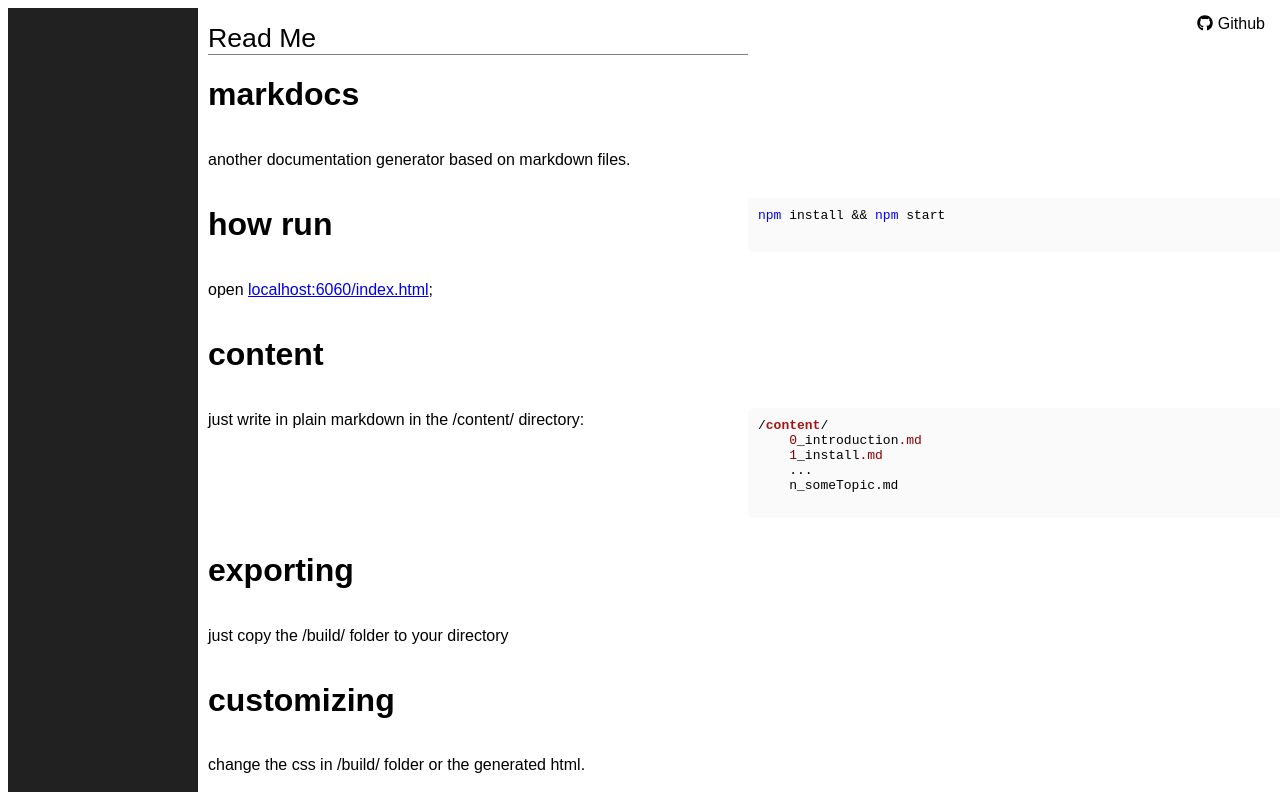
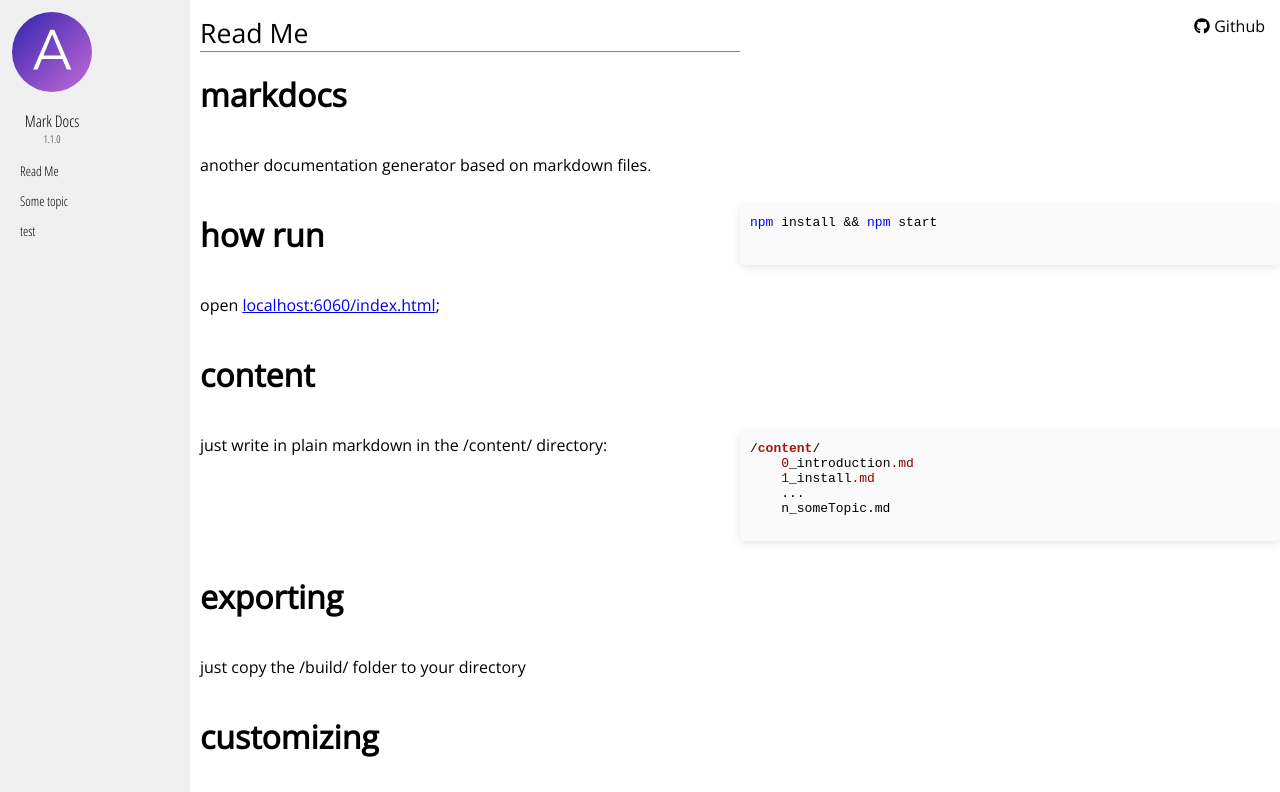
Before and after one commit to lucascassiano/markdocs, a website: page build/index.html in a window 1280 px wide. Shown: the top 792 px of the page. Drawn offline with nearby package versions, Linux system fonts and the light colour scheme.

Commit message:
light ui

```diff
--- a/build/index.html
+++ b/build/index.html
@@ -6,6 +6,7 @@
     <script src="http://cdnjs.cloudflare.com/ajax/libs/highlight.js/9.12.0/highlight.min.js"></script>
     <link rel="stylesheet" href="vs.css">
     <script defer src="https://use.fontawesome.com/releases/v5.0.6/js/all.js"></script>
+    <link href="https://fonts.googleapis.com/css?family=Open+Sans|Open+Sans+Condensed:300&display=swap" rel="stylesheet">
 </head>
 
 <body>
--- a/build/style.css
+++ b/build/style.css
@@ -1,22 +1,24 @@
 body {
-    font-family: Arial, Helvetica, sans-serif;
+    font-family: 'Open Sans', sans-serif;
     padding: 0px;
     width: 100%;
     height: 100%;
     display: grid;
     grid-template-columns: minmax(200px, 10%) auto;
+    margin:0px;
 }
 
 .sidebar {
-    background: #212121;
-    color: #FFF;
-    float: left;
+    background: #f0f0f0;
+    color: #212121;
     height: 100%;
     padding: 12px;
-    display: block;
+    display: flex;
+    flex-direction: column;
     align-content: center;
     text-align: center;
     margin-right: 10px;
+    font-family: 'Open Sans Condensed', sans-serif;
 }
 
 .sidebar-content {
@@ -24,7 +26,7 @@ body {
 }
 
 .sidebar-content .logo>img {
-    max-width: 100px;
+    max-width: 80px;
 }
 
 .sidebar-content>ul {
@@ -47,17 +49,17 @@ body {
 }
 
 .sidebar-content>ul>li>a {
-    color: #f0f0f0;
+    color: #000;
     text-decoration: none;
 }
 
 .name {
-    margin-top: 10px;
-    color: #F0f0f0;
+    margin-top: 18px;
+    color: #000;
 }
 
 .version {
-    color: #aaa;
+    color: #333;
     font-size: 8pt;
 }
 
@@ -107,4 +109,5 @@ pre {
     background: #fafafa;
     padding: 10px;
     border-radius: 5px;
+    box-shadow: 0px 2px 10px rgba(0, 0, 0, 0.1);
 }
```
Also changed, not shown: 1 other file.
